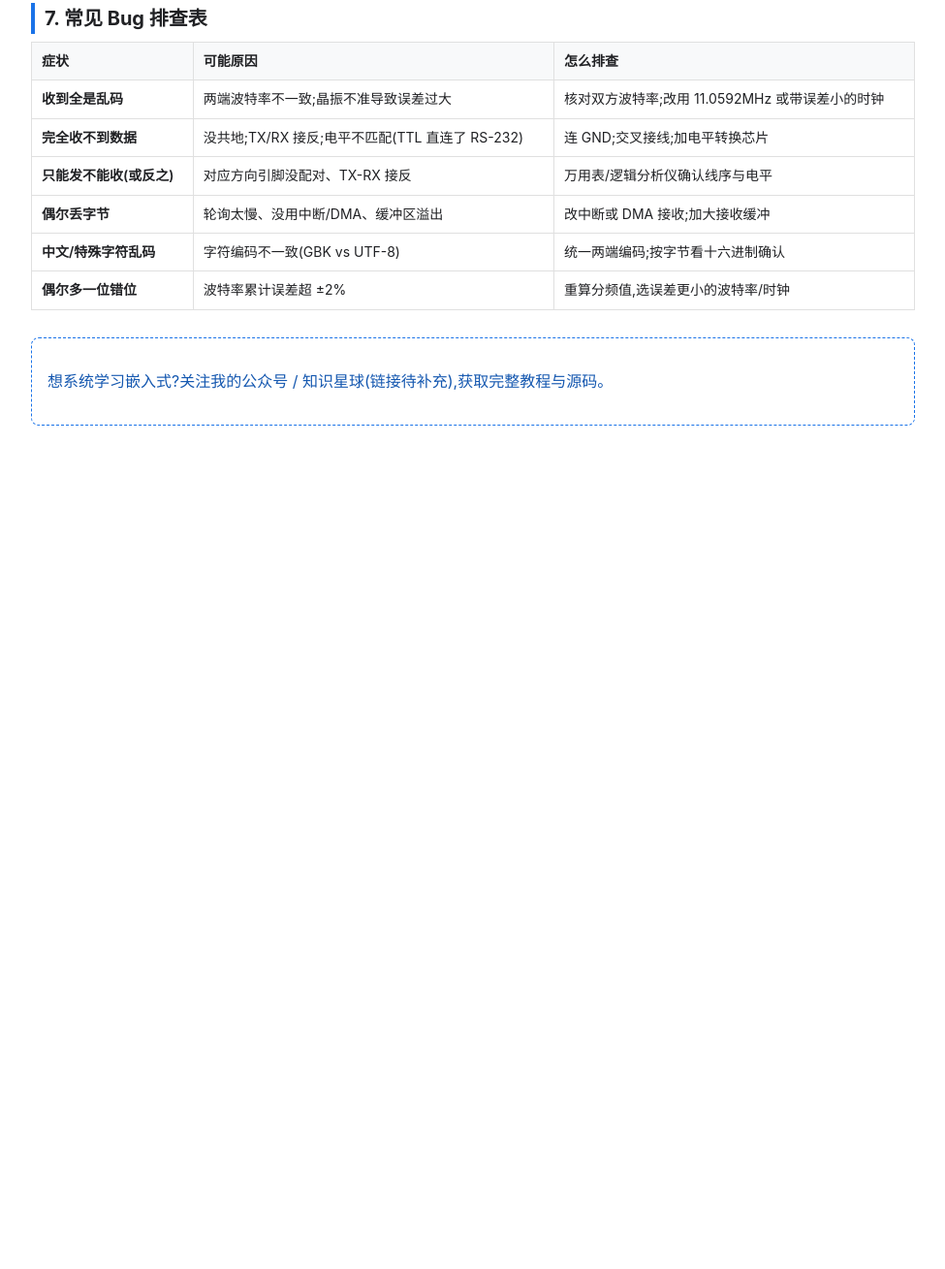
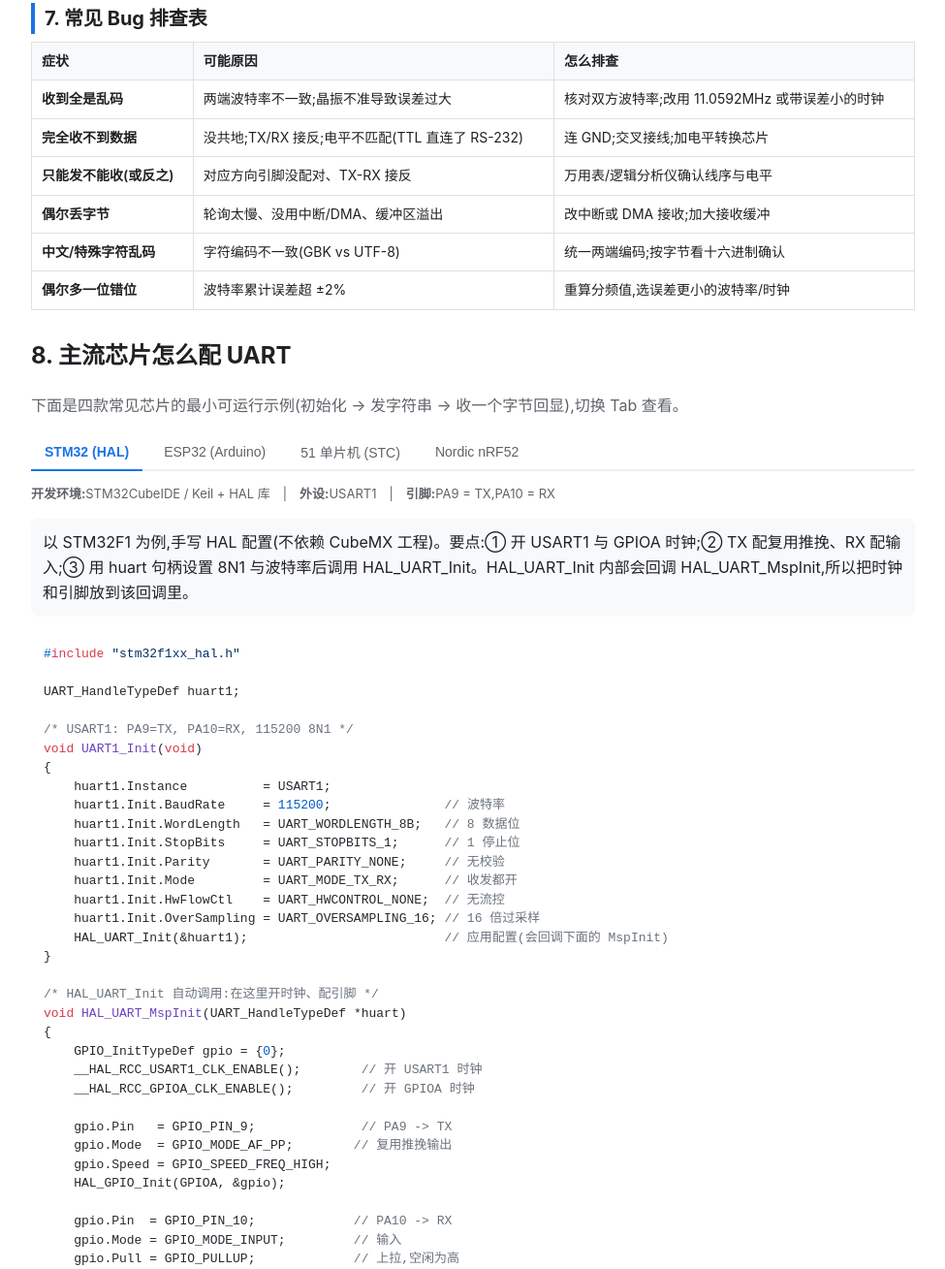
Before and after one commit to chen111111111112121/emb_knowledge, a website with bundled scripts: page uart.html in a window 1280 px wide. Shown: the part 1845-3154 px from the top of the page at 97% size, without its empty margins (152-1127 px from the left). Before the commit the page ends 2308 px from the top, so only its background shows below. Built offline with nearby package versions, Linux system fonts and the light colour scheme.

Commit message:
feat: 整合芯片配置代码区到 UART 教学页(Tab + 高亮)

```diff
--- a/styles/main.css
+++ b/styles/main.css
@@ -60,6 +60,20 @@ h1 { font-size: 28px; }
   .bug-table td:first-child { white-space: normal; color: #1a73e8; }
 }
 
+/* 芯片区 Tab */
+.chips { margin-top: 28px; }
+.chip-tabbar { display: flex; flex-wrap: wrap; gap: 8px; margin: 12px 0; border-bottom: 2px solid #eee; }
+.chip-tab { padding: 8px 14px; border: none; background: transparent; cursor: pointer; font-size: 14px; color: #5f6368; border-bottom: 2px solid transparent; margin-bottom: -2px; }
+.chip-tab.active { color: #1a73e8; border-bottom-color: #1a73e8; font-weight: 600; }
+.chip-panel { display: none; }
+.chip-panel.active { display: block; }
+.chip-meta { font-size: 13px; color: #5f6368; }
+.chip-notes { background: #f8f9fa; padding: 12px; border-radius: 8px; }
+.chip-panel pre { margin: 12px 0; border-radius: 8px; overflow: auto; }
+.chip-panel pre code { font-size: 13px; line-height: 1.5; }
+.chip-pitfalls { font-size: 14px; }
+.chip-pitfalls ul { margin: 6px 0; padding-left: 20px; }
+
 /* 首页概念卡片 */
 .topic-list { list-style: none; padding: 0; display: grid; gap: 16px; grid-template-columns: repeat(auto-fill, minmax(260px, 1fr)); }
 .topic-card a, .topic-card span { display: block; padding: 20px; border: 1px solid #eee; border-radius: 10px; text-decoration: none; color: inherit; transition: box-shadow .2s; }
--- a/uart.html
+++ b/uart.html
@@ -5,6 +5,7 @@
   <meta name="viewport" content="width=device-width, initial-scale=1.0" />
   <title>一个动画看懂 UART 串口通信 - 看得懂的嵌入式</title>
   <meta name="description" content="用交互动画演示 UART 串口通信:起始位、数据位、校验位、停止位是怎么一位位发出去的。嵌入式新手必看。" />
+  <link rel="stylesheet" href="vendor/highlight.css" />
   <link rel="stylesheet" href="styles/main.css" />
 </head>
 <body>
@@ -138,11 +139,23 @@
       </section>
     </article>
 
+    <section class="chips">
+      <h2>8. 主流芯片怎么配 UART</h2>
+      <p class="lead">下面是四款常见芯片的最小可运行示例(初始化 → 发字符串 → 收一个字节回显),切换 Tab 查看。</p>
+      <div id="chipTabs"></div>
+    </section>
+
     <section class="cta">
       <p>想系统学习嵌入式?关注我的公众号 / 知识星球(链接待补充),获取完整教程与源码。</p>
     </section>
   </main>
 
   <script type="module" src="src/ui.js"></script>
+  <script src="vendor/highlight.min.js"></script>
+  <script type="module">
+    import { uartChips } from './src/chips/uart-chips.js';
+    import { renderChipTabs } from './src/chip-tabs.js';
+    renderChipTabs(document.getElementById('chipTabs'), uartChips);
+  </script>
 </body>
 </html>
```
